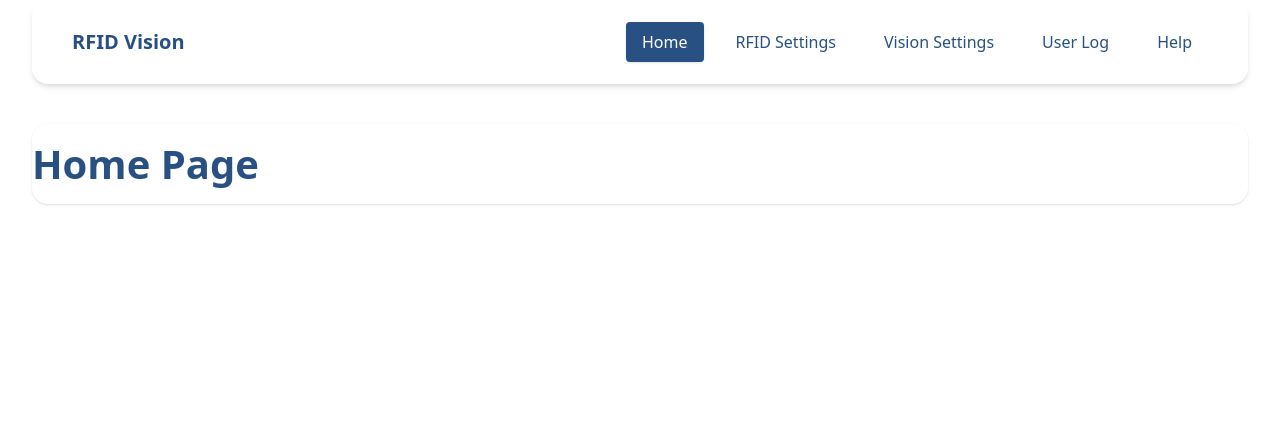
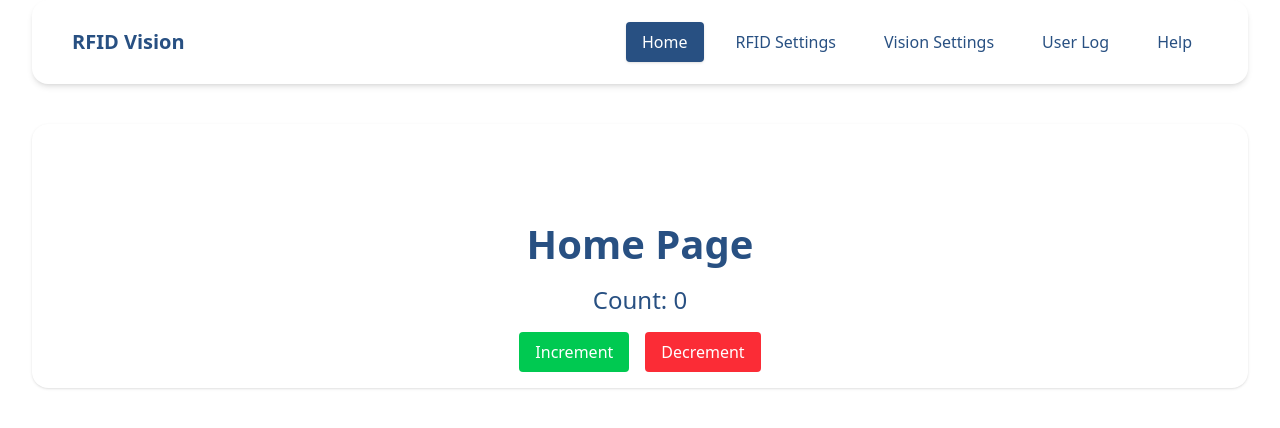
Before and after one commit to M-Burenzaya/RFID-Vision-Logger, a React (Vite) app in the folder web/frontend/: page / in a window 1280 px wide. Shown: the top 428 px of the page. Built offline with nearby package versions, Linux system fonts and the light colour scheme; no server answers.

Commit message:
backend fastapi

```diff
--- a/web/frontend/src/pages/Home.jsx
+++ b/web/frontend/src/pages/Home.jsx
@@ -1,4 +1,43 @@
+import { useState, useEffect } from "react";
+
 const Home = () => {
-  return <h1 className="text-3xl font-white font-bold">Home Page</h1>;
+  const [count, setCount] = useState(0);
+
+  // Fetch initial counter value
+  useEffect(() => {
+    fetch("http://localhost:8000/api/counter")
+      .then((res) => res.json())
+      .then((data) => setCount(data.value));
+  }, []);
+
+  const handleClick = async (type) => {
+    const res = await fetch(`http://localhost:8000/api/${type}`, {
+      method: "POST",
+    });
+    const data = await res.json();
+    setCount(data.value);
+  };
+
+  return (
+    <div className="flex flex-col items-center gap-4 mt-20 text-[#285082]">
+      <h1 className="text-3xl font-bold">Home Page</h1>
+      <div className="text-2xl">Count: {count}</div>
+      <div className="flex gap-4">
+        <button
+          onClick={() => handleClick("increment")}
+          className="px-4 py-2 bg-green-500 hover:bg-green-600 text-white rounded"
+        >
+          Increment
+        </button>
+        <button
+          onClick={() => handleClick("decrement")}
+          className="px-4 py-2 bg-red-500 hover:bg-red-600 text-white rounded"
+        >
+          Decrement
+        </button>
+      </div>
+    </div>
+  );
 };
+
 export default Home;
```
Also changed, not shown: 1 other file (tests, documents, lock files or other folders).
